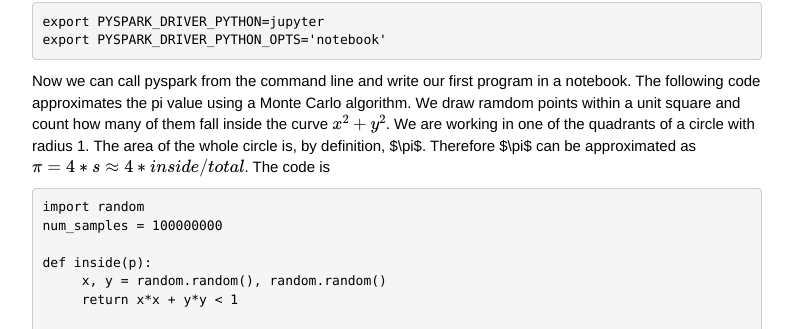
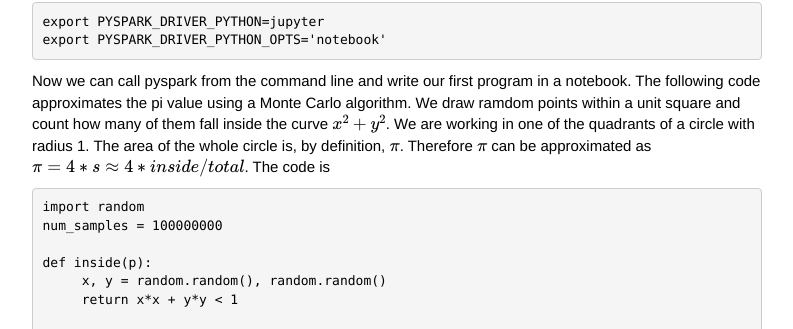
Before and after one commit to alumbreras/alumbreras.github.io, a Jekyll site: the page built from _posts/2018-09-22-Spark-installation.md, in a window 1280 px wide and 900 px high, scrolled down 1737 px. Shown: the part 220-549 px from the top of the window, without its empty margins (53-846 px from the left). Built offline with Jekyll 4.4.1, drawn with Linux system fonts in a browser that asks for light colours; nearby versions of some CDN libraries; formulas are drawn with MathJax 3; comment, search, counter and statistics services are not loaded.

Commit message:
minor fix inline maths

```diff
--- a/_posts/2018-09-22-Spark-installation.md
+++ b/_posts/2018-09-22-Spark-installation.md
@@ -92,7 +92,7 @@
     export PYSPARK_DRIVER_PYTHON=jupyter
     export PYSPARK_DRIVER_PYTHON_OPTS='notebook'
 
-Now we can call pyspark from the command line and write our first program in a notebook. The following code approximates the pi value using a Monte Carlo algorithm. We draw ramdom points within a unit square and count how many of them fall inside the curve  $$x^2 + y^2$$. We are working in one of the quadrants of a circle with radius 1. The area of the whole circle is, by definition, $\pi$. Therefore $\pi$ can be approximated as  $$ \pi= 4*s \approx 4 * inside / total$$. The code is
+Now we can call pyspark from the command line and write our first program in a notebook. The following code approximates the pi value using a Monte Carlo algorithm. We draw ramdom points within a unit square and count how many of them fall inside the curve  $$x^2 + y^2$$. We are working in one of the quadrants of a circle with radius 1. The area of the whole circle is, by definition, $$\pi$$. Therefore $$\pi$$ can be approximated as  $$ \pi= 4*s \approx 4 * inside / total$$. The code is
 
     import random
     num_samples = 100000000
```
